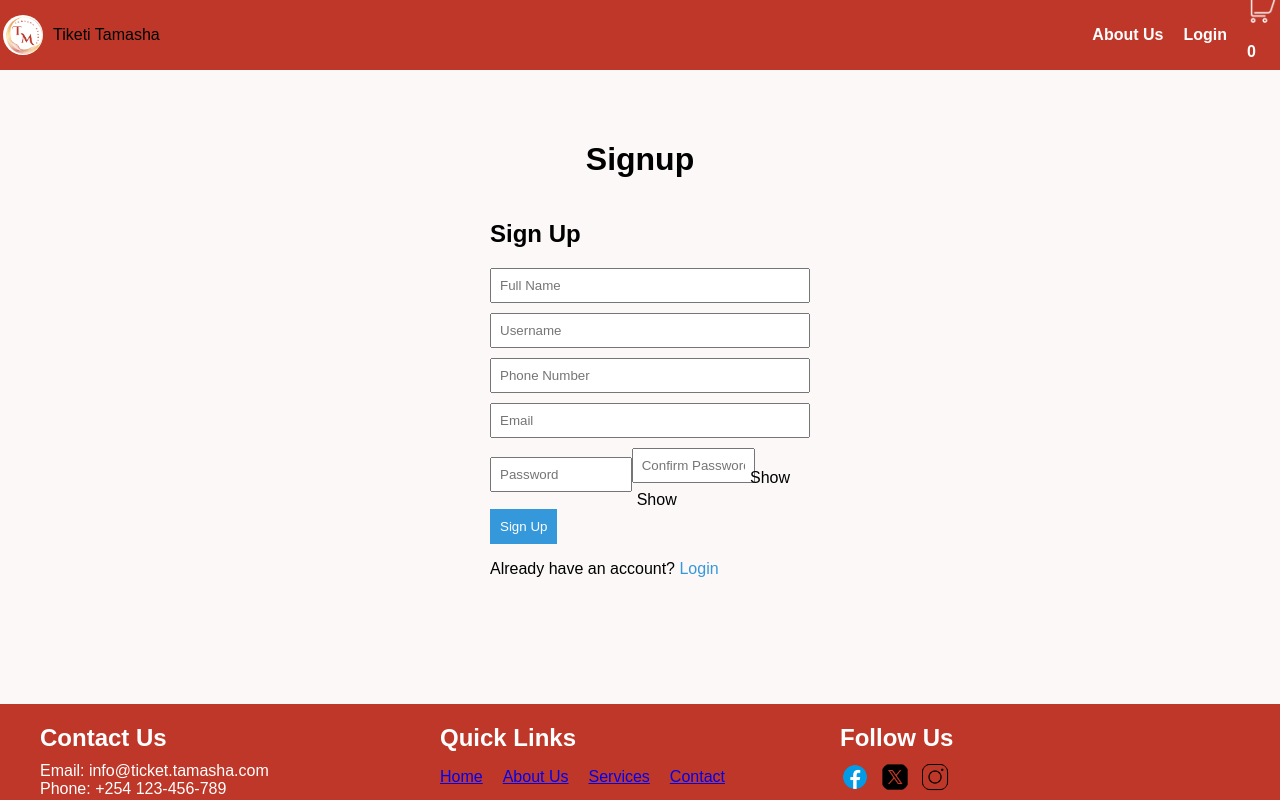
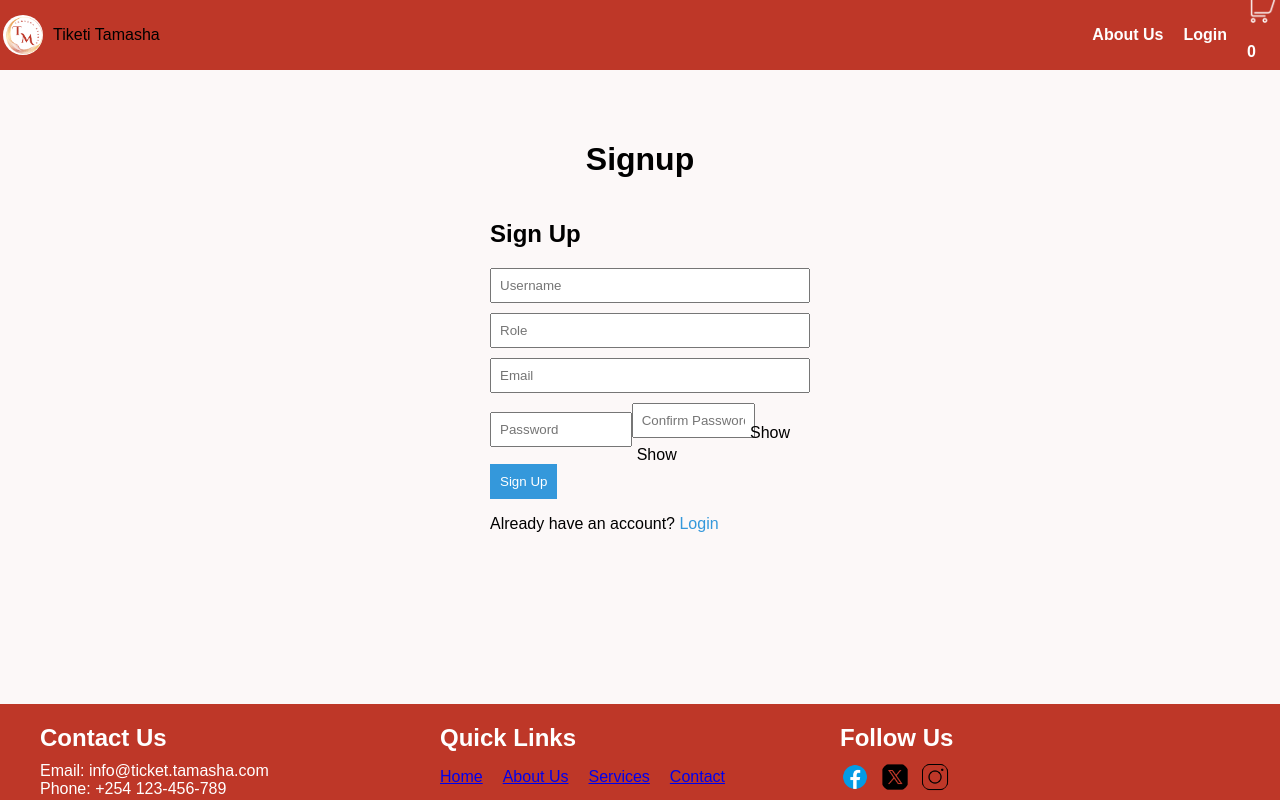
Before and after one commit to WanjikuN/tiketi-tamasha-client, a React (Create React App) app: page /signup in a window 1280 px wide. Built offline with nearby package versions, Linux system fonts and the light colour scheme.

Commit message:
changed signup frontend

```diff
--- a/src/components/SignUp.js
+++ b/src/components/SignUp.js
@@ -2,15 +2,17 @@ import React, { useState } from "react";
 import "../styles/SignUp.css";
 import { useNavigate } from "react-router-dom";
 
-const SignUp = ({ isLoggedIn, setIsLoggedIn }) => {
+const SignUp = ({ setIsLoggedIn }) => {
   const navigate = useNavigate();
   const [showPassword, setShowPassword] = useState(false);
 
   const [signupFormData, setSignupFormData] = useState({
-    name: "",
     username: "",
     password: "",
     confirmPassword: "",
+    phone_number: "",
+    email: "",
+    role: "",
   });
 
   const togglePasswordVisibility = () => {
@@ -18,6 +20,7 @@ const SignUp = ({ isLoggedIn, setIsLoggedIn }) => {
   };
 
   const handleSignup = async () => {
+
     const passwordRegex =
       /^(?=.*[a-z])(?=.*[A-Z])(?=.*\d)(?=.*[@$!%*?&])[A-Za-z\d@$!%*?&]{6,}$/;
 
@@ -34,7 +37,6 @@ const SignUp = ({ isLoggedIn, setIsLoggedIn }) => {
     }
 
     try {
-
       const response = await fetch("/signup", {
         method: "POST",
         headers: {
@@ -46,18 +48,17 @@ const SignUp = ({ isLoggedIn, setIsLoggedIn }) => {
       if (response.ok) {
         const data = await response.json();
         setSignupFormData({
-          name: "",
           username: "",
           password: "",
           confirmPassword: "",
+          phone_number: "",
+          email: "",
+          role: "",
         });
 
         setIsLoggedIn(true);
 
-        alert(`Hello, ${data.name} Account created successfully`);
-
-
-
+        alert(`Hello, ${data.username}! Account created successfully`);
       } else {
         alert("Signup failed");
       }
@@ -65,8 +66,8 @@ const SignUp = ({ isLoggedIn, setIsLoggedIn }) => {
       alert("Error during signup: " + error.message);
     }
   };
+
   const handleLoginLinkClick = () => {
-
     navigate("/login");
   };
 
@@ -75,15 +76,6 @@ const SignUp = ({ isLoggedIn, setIsLoggedIn }) => {
       <h1>Signup</h1>
       <div className="signup-form">
         <h2>Sign Up</h2>
-        <input
-          type="text"
-          placeholder="Full Name"
-          value={signupFormData.name}
-          onChange={(e) =>
-            setSignupFormData({ ...signupFormData, name: e.target.value })
-          }
-          className="input-field"
-        />
         <input
           type="text"
           placeholder="Username"
@@ -97,18 +89,21 @@ const SignUp = ({ isLoggedIn, setIsLoggedIn }) => {
           className="input-field"
         />
 
+
         <input
-            type="tel"
-            placeholder="Phone Number"
-            value={signupFormData.phone_number}
+          type="text"
+          placeholder="Role"
+          value={signupFormData.role}
           onChange={(e) =>
             setSignupFormData({
               ...signupFormData,
-                phone_number: e.target.value,
+              role: e.target.value,
             })
           }
           className="input-field"
         />
+
+
         <input
             type="email"
             placeholder="Email"
@@ -156,7 +151,6 @@ const SignUp = ({ isLoggedIn, setIsLoggedIn }) => {
             {showPassword ? "Hide" : "Show"}
           </span>
         </div>
-
         <button onClick={handleSignup} className="signup-button">
           Sign Up
         </button>
```
Lines whose indentation alone changed are shown as unchanged.
